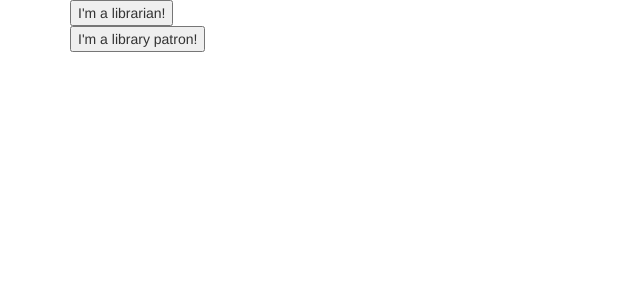
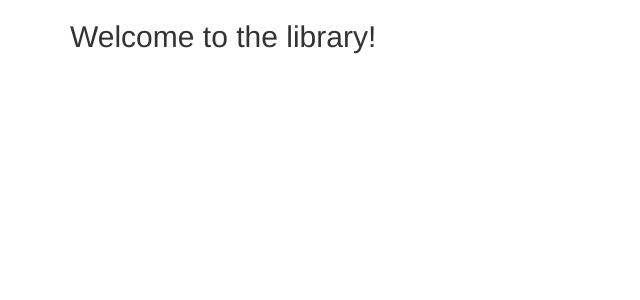
Before and after one commit to joekarasek/epicodus-PHP-library, a PHP site: template views/index.html.twig in a window 1280 px wide. Shown: the top 300 px of the page, without its empty margins (0-640 px from the left). Run offline with PHP 8.4, Linux system fonts and the light colour scheme; the template is opened without the code that fills it, so the values that code supplies are empty; some libraries are stand-ins or nearby versions.

Commit message:
edit index.html to include navbar

```diff
--- a/app/app.php
+++ b/app/app.php
@@ -21,7 +21,7 @@
 
     $app->get("/", function() use ($app) {
         return $app['twig']->render('index.html.twig', array(
-            // twig input associative array
+            'navbar' => true
         ));
     });
 
--- a/views/includes/librarian-navbar.html.twig
+++ b/views/includes/librarian-navbar.html.twig
@@ -7,7 +7,7 @@
           <span class="icon-bar"></span>
           <span class="icon-bar"></span>
         </button>
-        <a class="navbar-brand" href="http://joekarasek.github.io">Librarian Nav</a>
+        <a class="navbar-brand" href="/librarian">Librarian Nav</a>
       </div>
       <div class="navbar-collapse collapse">
         <ul class="nav navbar-nav navbar-left">
--- a/views/includes/navbar.html.twig
+++ b/views/includes/navbar.html.twig
@@ -7,16 +7,14 @@
           <span class="icon-bar"></span>
           <span class="icon-bar"></span>
         </button>
-        <a class="navbar-brand" href="http://joekarasek.github.io">Address Book by Joe</a>
       </div>
       <div class="navbar-collapse collapse">
         <ul class="nav navbar-nav navbar-left">
-          <li class="active"><a href="/">Contacts</a></li>
-          <li><a href="/add_contact">Add Contact</a></li>
-          <li><a href="/delete_contact">Delete Contact</a></li>
+          <li><a href="/librarian">For Librarians</a></li>
+          <li><a href="/patron">For Patrons</a></li>
         </ul>
         <ul class="nav navbar-nav navbar-right">
-          <li><a href="/delete_all_contacts">Delete All Contacts</a></li>
+          <li><a href="/">Home</a></li>
         </ul>
       </div>
     </nav>
--- a/views/index.html.twig
+++ b/views/index.html.twig
@@ -8,12 +8,7 @@
     <div class="container">
       {% include '/includes/message.html.twig'%}
       {% include '/includes/form.html.twig' %}
-      <form action="/librarian">
-          <button type="submit" name="button">I'm a librarian!</button>
-      </form>
-      <form action="/patron">
-          <button type="submit" name="button">I'm a library patron!</button>
-      </form>
+      <h2>Welcome to the library!</h2>
     </div>
   </body>
 </html>
```
